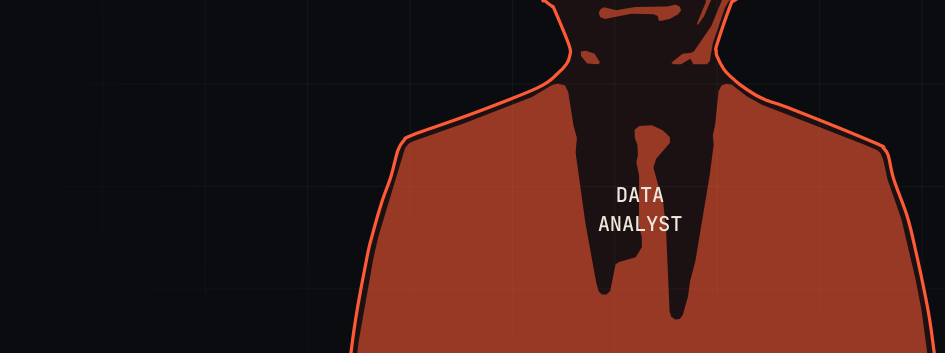
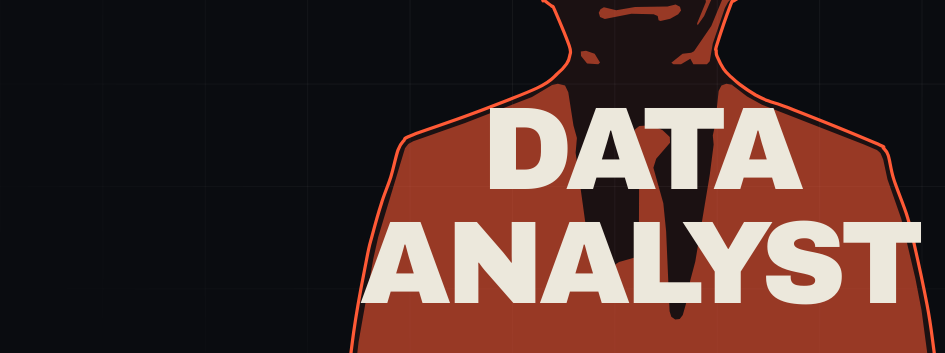
Before and after one commit to kukuh-haryobismoko/kukuh-haryobismoko.github.io, a plain HTML site: page index.html in a window 1280 px wide. Shown: the part 326-679 px from the top of the page, 0-945 px from the left. Drawn offline with Linux system fonts and the light colour scheme; grey boxes are pictures that could not be loaded.

Commit message:
Intro: role text back to hero scale (drop small .role class)

```diff
--- a/index.html
+++ b/index.html
@@ -819,7 +819,7 @@ at(4100,()=>{$('#chart').classList.add('fill');$('#chartLbl').classList.add('off
 // C: name over chart (difference blend), then role, then skills
 at(4500,()=>{on('#scC');$('#chart').classList.add('txt');stack(['Kukuh','Haryobismoko'],'fig')});
 at(5800,()=>{$('#stack').classList.add('leave')});
-at(6250,()=>stack(['Data','Analyst'],'fig role'));
+at(6250,()=>stack(['Data','Analyst'],'fig'));
 at(7300,()=>{$('#stack').classList.add('leave');gone('#scB')});
 at(7700,()=>{$('#scC').classList.add('plain');stack(['SQL<b>/</b>','Python','<b>&amp;</b> BI<b>.</b>'])});
 // D: cream wipe, toggle
```
